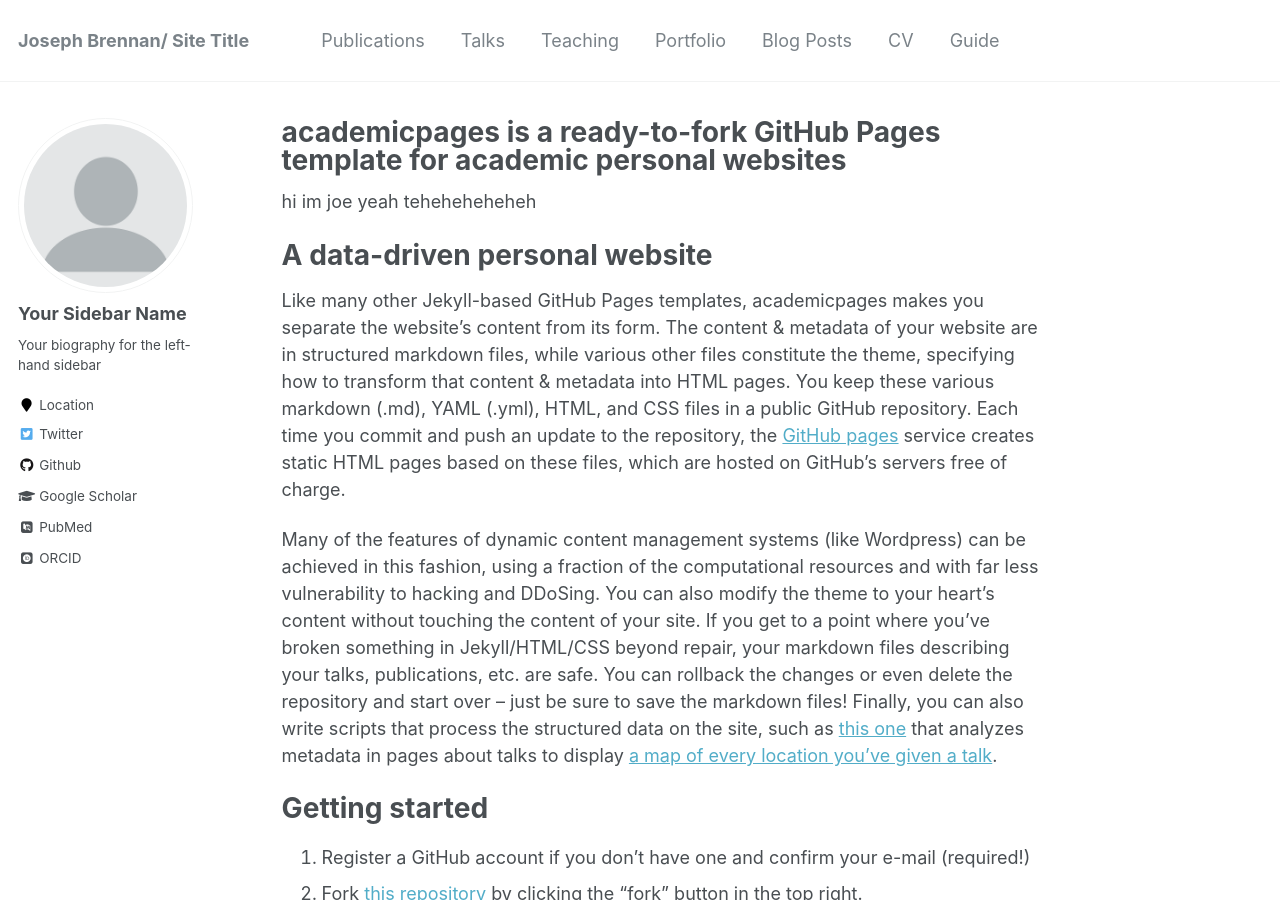
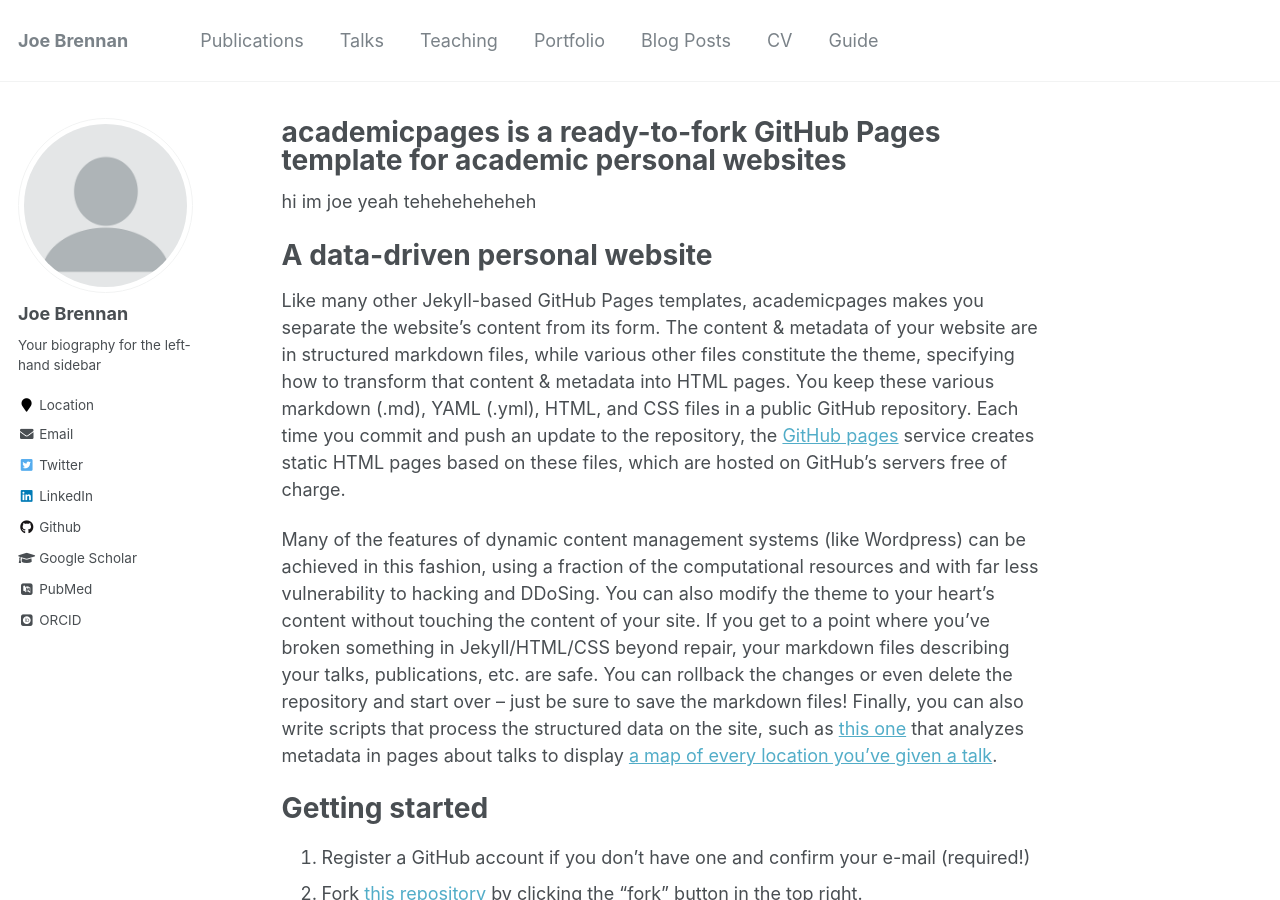
Before and after one commit to biologyjoe87/biologyjoe87.github.io, a Jekyll site: the page built from _pages/about.md, in a window 1280 px wide and 900 px high. Built offline with Jekyll 4.4.1, drawn with Linux system fonts in a browser that asks for light colours; some web fonts are replaced.

Commit message:
Update _config.yml

```diff
--- a/_config.yml
+++ b/_config.yml
@@ -7,13 +7,13 @@
 
 # Site Settings
 locale                   : "en-US"
-title                    : "Joseph Brennan/ Site Title"
+title                    : "Joe Brennan"
 title_separator          : "-"
 name                     : &name "Joe"
-description              : &description "i like charli "
+description              : &description "Academic website"
 url                      : https://biologyjoe87.github.io # the base hostname & protocol for your site e.g. "https://mmistakes.github.io"
 baseurl                  : "" # the subpath of your site, e.g. "/blog"
-repository               : "niologyjoe87/biologyjoe87.github.io"
+repository               : "biologyjoe87/biologyjoe87.github.io"
 teaser                   :  # filename of teaser fallback teaser image placed in /images/, .e.g. "500x300.png"
 breadcrumbs              : false # true, false (default)
 words_per_minute         : 160
@@ -57,7 +57,7 @@ yandex_site_verification :
 
 # Social Sharing
 twitter:
-  username               : &twitter
+  username               : &twitter 'https://twitter.com/pasty_sicilian'
 og_image                 :  # Open Graph/Twitter default site image
 # For specifying social profiles
 # - https://developers.google.com/structured-data/customize/social-profiles
@@ -76,14 +76,14 @@ analytics:
 
 # Site Author
 author:
-  name             : "Your Sidebar Name"
+  name             : "Joe Brennan"
   avatar           : "profile.png"
   bio              : "Your biography for the left-hand sidebar"
   location         : "Location"
   employer         :
   pubmed           : "https://www.ncbi.nlm.nih.gov/pubmed/?term=john+snow"
   googlescholar    : "http://yourfullgooglescholarurl.com"
-  email            :
+  email            : 'jlbrennan@ucdavis.edu'
   researchgate     :  # example: "https://www.researchgate.net/profile/yourprofile"
   uri              :
   bitbucket        :
@@ -92,20 +92,20 @@ author:
   flickr           :
   facebook         :
   foursquare       :
-  github           : "academicpages"
+  github           : "https://github.com/biologyjoe87"
   google_plus      :
   keybase          :
   instagram        :
   impactstory      : #"https://profiles.impactstory.org/u/xxxx-xxxx-xxxx-xxxx"
   lastfm           :
-  linkedin         :
+  linkedin         : 'https://www.linkedin.com/in/mathecol-joe-brennan/'
   orcid            : "http://orcid.org/yourorcidurl"
   pinterest        :
   soundcloud       :
   stackoverflow    : # http://stackoverflow.com/users/123456/username
   steam            :
   tumblr           :
-  twitter          : "replacethistwitterhandle"
+  twitter          : "@pasty.sicilian"
   vine             :
   weibo            :
   xing             :
```
